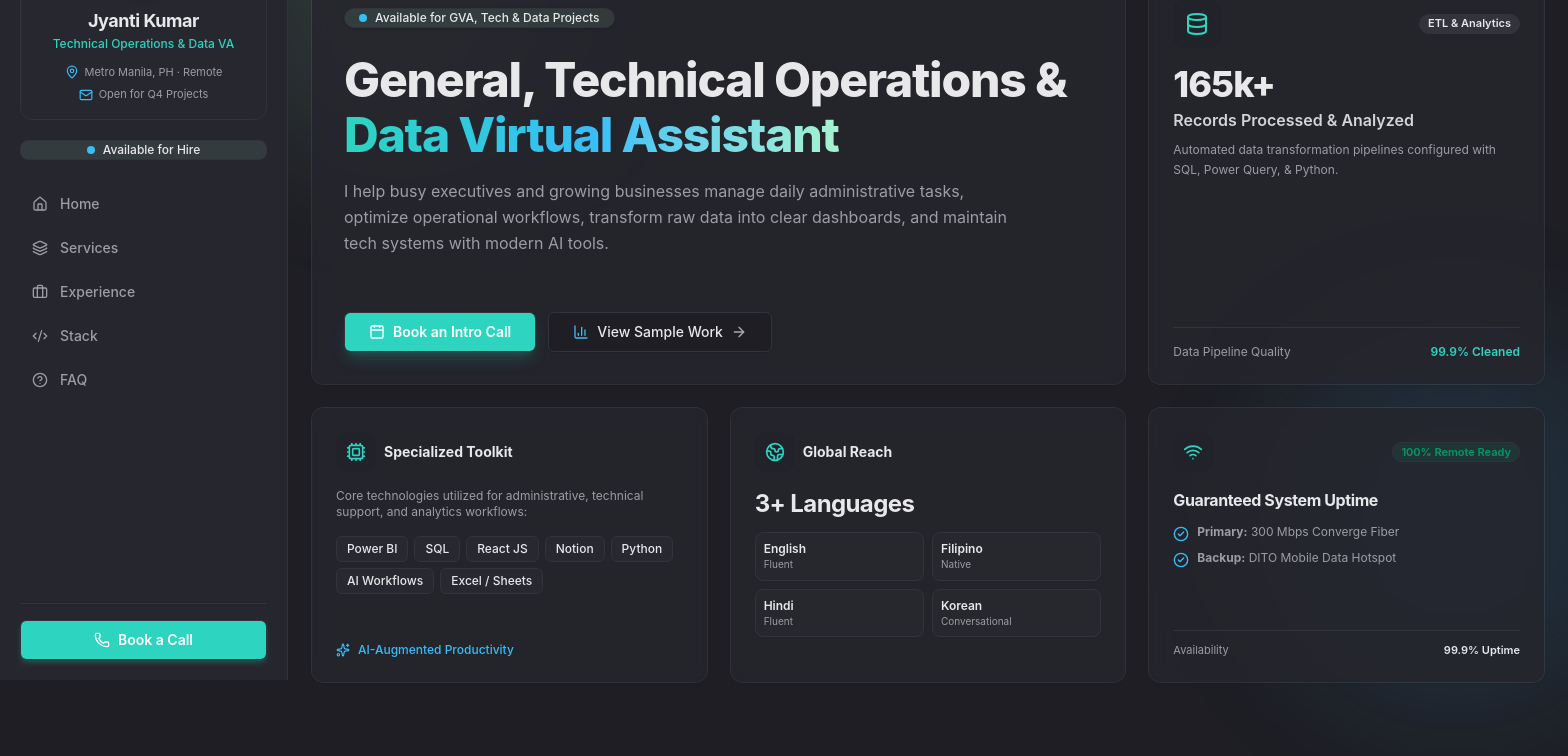
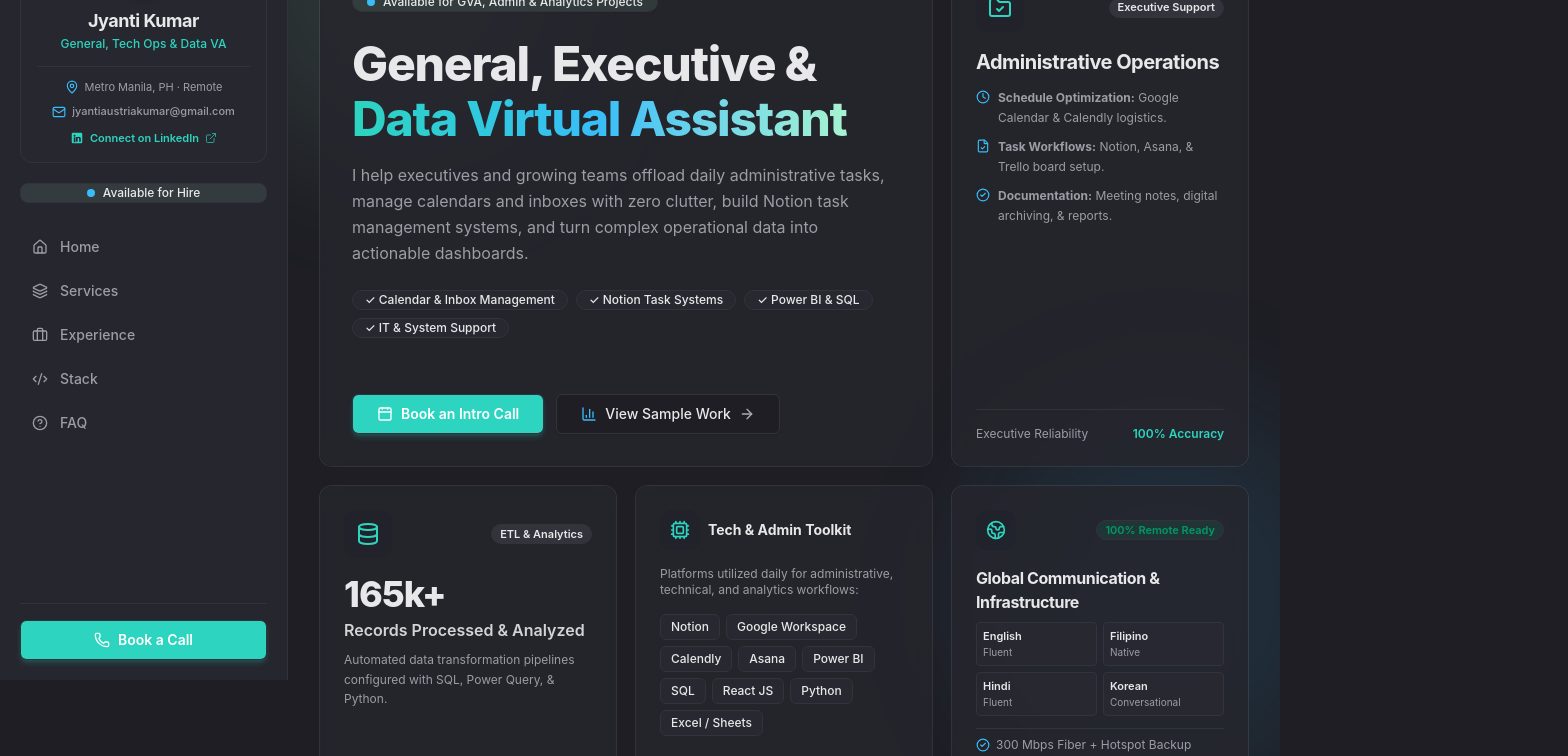
Before and after one commit to jyantikumar/va-portfolio, a React (Vite) app: page / in a window 1280 px wide. Shown: the part 120-876 px from the top of the page, 1568 px wide, since content can reach past the window. Built offline with nearby package versions, Linux system fonts and the light colour scheme.

Commit message:
that's it i think

```diff
--- a/src/App.jsx
+++ b/src/App.jsx
@@ -9,11 +9,12 @@ import ContactSection from "@/components/sections/ContactSection"
 
 function App() {
   return (
-    <div className="min-h-screen bg-background text-foreground flex flex-col lg:flex-row">
-      {/* Fixed Sidebar */}
+    <div className="min-h-screen bg-background text-foreground">
+      {/* Fixed Sidebar Navigation */}
       <Navbar />
-      {/* Main Content Area Offset */}
-      <div className="flex-1 w-full lg:ml-72 pt-16 lg:pt-0 flex flex-col min-h-screen">
+
+      {/* Main Content Area Offset (Padding prevents width overflow math errors) */}
+      <div className="lg:pl-72 pt-16 lg:pt-0 flex flex-col min-h-screen">
         <main className="flex-1">
           <HeroSection />
           <ServicesSection />
@@ -23,8 +24,7 @@ function App() {
           <ContactSection />
         </main>
 
-        {/* Footer positioned inside the content offset */}
-        <Footer />
+        {/* Footer */}
       </div>
     </div>
   )
--- a/src/components/layout/Navbar.jsx
+++ b/src/components/layout/Navbar.jsx
@@ -8,19 +8,34 @@ import {
   Menu,
   X,
   ChevronRight,
-  Sparkles,
   MapPin,
   Mail,
-  Home
+  Home,
+  ExternalLink
 } from 'lucide-react';
 import { Button } from "@/components/ui/button";
 import { Badge } from "@/components/ui/badge";
 
+// Inline LinkedIn Icon SVG Component
+function LinkedInIcon({ className = "w-3.5 h-3.5" }) {
+  return (
+    <svg
+      className={className}
+      fill="currentColor"
+      viewBox="0 0 24 24"
+      aria-hidden="true"
+    >
+      <path d="M19 3a2 2 0 0 1 2 2v14a2 2 0 0 1-2 2H5a2 2 0 0 1-2-2V5a2 2 0 0 1 2-2h14m-.5 15.5v-5.3a3.26 3.26 0 0 0-3.26-3.26c-.85 0-1.84.52-2.28 1.3v-1.11h-2.79v8.37h2.79v-4.93c0-.77.62-1.4 1.39-1.4a1.4 1.4 0 0 1 1.4 1.4v4.93h2.75M6.46 10.9v8.37H9.2V10.9H6.46M7.83 6.64a1.68 1.68 0 1 0 0 3.36 1.68 1.68 0 0 0 0-3.36Z" />
+    </svg>
+  );
+}
+
 export default function SidebarNavigation() {
   const [isOpen, setIsOpen] = useState(false);
 
-  // Replace '/profile.jpg' with the exact filename in your public folder (e.g., '/profile.png', '/avatar.jpg')
   const profileImageSrc = "/Formal.jpg";
+  const emailAddress = "jyantiaustriakumar@gmail.com";
+  const linkedinUrl = "https://www.linkedin.com/in/jyantikumar";
 
   const navItems = [
     { label: "Home", href: "#hero", icon: Home },
@@ -40,7 +55,6 @@ export default function SidebarNavigation() {
             alt="Jyanti Kumar"
             className="w-9 h-9 rounded-full object-cover border border-border"
             onError={(e) => {
-              // Fallback if image path is different
               e.currentTarget.style.display = 'none';
             }}
           />
@@ -107,19 +121,37 @@ export default function SidebarNavigation() {
               Jyanti Kumar
             </h2>
             <p className="text-xs text-teal-brand dark:text-cyan-accent font-medium mt-0.5">
-              Technical Operations & Data VA
+              General, Tech Ops & Data VA
             </p>
 
-            {/* Basic Info Badges */}
-            <div className="mt-3 flex flex-col gap-1.5 w-full text-[11px] text-muted-foreground">
+            {/* Direct Contact Details */}
+            <div className="mt-3.5 flex flex-col gap-2 w-full text-[11px] text-muted-foreground pt-3 border-t border-border/50">
               <div className="flex items-center justify-center gap-1.5">
                 <MapPin className="w-3.5 h-3.5 text-cyan-accent shrink-0" />
                 <span>Metro Manila, PH · Remote</span>
               </div>
-              <div className="flex items-center justify-center gap-1.5">
+
+              <a
+                href={`mailto:${emailAddress}`}
+                className="flex items-center justify-center gap-1.5 hover:text-cyan-accent transition-colors group"
+                title={emailAddress}
+              >
                 <Mail className="w-3.5 h-3.5 text-cyan-accent shrink-0" />
-                <span className="truncate">Open for Q4 Projects</span>
-              </div>
+                <span className="truncate max-w-[180px] group-hover:underline font-medium">
+                  {emailAddress}
+                </span>
+              </a>
+
+              <a
+                href={linkedinUrl}
+                target="_blank"
+                rel="noopener noreferrer"
+                className="flex items-center justify-center gap-1.5 text-teal-brand dark:text-cyan-accent hover:underline font-semibold mt-0.5"
+              >
+                <LinkedInIcon className="w-3.5 h-3.5 shrink-0" />
+                <span>Connect on LinkedIn</span>
+                <ExternalLink className="w-3 h-3 opacity-70" />
+              </a>
             </div>
           </div>
 
@@ -157,10 +189,8 @@ export default function SidebarNavigation() {
           </nav>
         </div>
 
-        {/* Bottom Section: Call to Action & Subtext */}
+        {/* Bottom Section: Call to Action */}
         <div className="space-y-3 pt-4 border-t border-border mt-6">
-
-
           <Button
             size="lg"
             asChild
--- a/src/components/sections/HeroSection.jsx
+++ b/src/components/sections/HeroSection.jsx
@@ -8,7 +8,10 @@ import {
   ArrowRight,
   CheckCircle2,
   Sparkles,
-  Cpu
+  Cpu,
+  FolderCheck,
+  Clock,
+  FileCheck
 } from 'lucide-react';
 import { Button } from '@/components/ui/button';
 import { Badge } from '@/components/ui/badge';
@@ -16,49 +19,69 @@ import { Card } from '@/components/ui/card';
 
 export default function HeroSection() {
   return (
-    <section id="hero" className="relative overflow-hidden bg-background py-16 lg:py-24 border-b border-border">
+    <section id="hero" className="relative overflow-hidden bg-background py-12 lg:py-20 border-b border-border">
       {/* Background Subtle Gradient Highlights */}
       <div className="absolute -top-24 -left-20 w-96 h-96 bg-sage/10 rounded-full blur-3xl pointer-events-none" />
       <div className="absolute top-1/2 -right-20 w-96 h-96 bg-cyan-accent/10 rounded-full blur-3xl pointer-events-none" />
 
-      <div className="container max-w-full max-w-none mx-auto px-4 sm:px-6 relative z-10">
+      {/* Container constrained to max-w-7xl for clean fit beside sidebar */}
+      <div className="w-full max-w-7xl mx-auto px-4 sm:px-6 lg:px-8 relative z-10">
+
         {/* Bento Grid */}
-        <div className="grid grid-cols-1 md:grid-cols-12 gap-4 sm:gap-6">
+        <div className="grid grid-cols-1 md:grid-cols-2 xl:grid-cols-12 gap-4 sm:gap-5">
 
           {/* Tile 1: Main Hero & Intro (Large Banner) */}
-          <Card className="md:col-span-12 lg:col-span-8 border-border bg-card/80 backdrop-blur-sm p-6 sm:p-8 flex flex-col justify-between shadow-sm hover:border-cyan-accent/40 transition-all duration-300">
+          <Card className="md:col-span-2 xl:col-span-8 border-border bg-card/80 backdrop-blur-sm p-6 sm:p-8 flex flex-col justify-between shadow-xs hover:border-cyan-accent/40 transition-all duration-300">
             <div>
               {/* Availability Badge */}
               <div className="flex items-center gap-2 mb-6">
                 <Badge
                   variant="outline"
-                  className="px-3.5 py-1.5 border-sage/40 bg-sage/10 text-foreground flex items-center gap-2 rounded-full text-xs font-medium shadow-sm hover:bg-sage/20 transition-all"
+                  className="px-3.5 py-1.5 border-sage/40 bg-sage/10 text-foreground flex items-center gap-2 rounded-full text-xs font-medium shadow-xs hover:bg-sage/20 transition-all"
                 >
                   <span className="relative flex h-2 w-2">
                     <span className="animate-ping absolute inline-flex h-full w-full rounded-full bg-cyan-accent opacity-75"></span>
                     <span className="relative inline-flex rounded-full h-2 w-2 bg-cyan-accent"></span>
                   </span>
-                  Available for GVA, Tech & Data Projects
+                  Available for GVA, Admin & Analytics Projects
                 </Badge>
               </div>
 
               <h1 className="text-3xl sm:text-4xl lg:text-5xl font-extrabold tracking-tight text-foreground leading-[1.15]">
-                General, Technical Operations & <br className="hidden sm:inline" />
+                General, Executive & <br className="hidden sm:inline" />
                 <span className="text-transparent bg-clip-text bg-gradient-to-r from-teal-brand via-cyan-accent to-sage">
                   Data Virtual Assistant
                 </span>
               </h1>
 
               <p className="mt-4 text-sm sm:text-base text-muted-foreground leading-relaxed max-w-2xl">
-                I help busy executives and growing businesses manage daily administrative tasks, optimize operational workflows, transform raw data into clear dashboards, and maintain tech systems with modern AI tools.
+                I help executives and growing teams offload daily administrative tasks, manage calendars and inboxes with zero clutter, build Notion task management systems, and turn complex operational data into actionable dashboards.
               </p>
+
+              {/* Quick Admin & Tech Highlights */}
+              <div className="mt-6 flex flex-wrap gap-2">
+                {[
+                  "Calendar & Inbox Management",
+                  "Notion Task Systems",
+                  "Power BI & SQL",
+                  "IT & System Support"
+                ].map((item, idx) => (
+                  <Badge
+                    key={idx}
+                    variant="secondary"
+                    className="text-xs bg-muted/80 text-foreground font-medium px-3 py-1 border border-border/50"
+                  >
+                    ✓ {item}
+                  </Badge>
+                ))}
+              </div>
             </div>
 
             {/* Action Buttons */}
             <div className="mt-8 flex flex-col sm:flex-row items-stretch sm:items-center gap-3">
               <Button
                 size="lg"
-                className="bg-teal-brand hover:bg-teal-brand-hover text-white shadow-lg shadow-teal-brand/20 gap-2 font-semibold px-6"
+                className="bg-teal-brand hover:bg-teal-brand-hover text-white shadow-md shadow-teal-brand/20 gap-2 font-semibold px-6"
               >
                 <Calendar className="w-4 h-4" />
                 Book an Intro Call
@@ -76,8 +99,46 @@ export default function HeroSection() {
             </div>
           </Card>
 
-          {/* Tile 2: Key Metric - Data Volume */}
-          <Card className="md:col-span-6 lg:col-span-4 border-border bg-card/80 backdrop-blur-sm p-6 flex flex-col justify-between shadow-sm hover:border-cyan-accent/40 transition-all duration-300">
+          {/* Tile 2: Executive & Administrative Operations Spotlight */}
+          <Card className="md:col-span-1 xl:col-span-4 border-border bg-card/80 backdrop-blur-sm p-6 flex flex-col justify-between shadow-xs hover:border-cyan-accent/40 transition-all duration-300">
+            <div>
+              <div className="flex items-center justify-between mb-4">
+                <div className="p-3 rounded-xl bg-navy/10 dark:bg-sage/10 text-teal-brand dark:text-sage shrink-0">
+                  <FolderCheck className="w-6 h-6" />
+                </div>
+                <Badge variant="secondary" className="text-[11px] font-semibold">
+                  Executive Support
+                </Badge>
+              </div>
+
+              <div className="text-xl font-bold text-foreground tracking-tight">
+                Administrative Operations
+              </div>
+
+              <ul className="mt-3 space-y-2.5 text-xs text-muted-foreground leading-relaxed">
+                <li className="flex items-start gap-2">
+                  <Clock className="w-3.5 h-3.5 text-cyan-accent shrink-0 mt-0.5" />
+                  <span><strong>Schedule Optimization:</strong> Google Calendar & Calendly logistics.</span>
+                </li>
+                <li className="flex items-start gap-2">
+                  <FileCheck className="w-3.5 h-3.5 text-cyan-accent shrink-0 mt-0.5" />
+                  <span><strong>Task Workflows:</strong> Notion, Asana, & Trello board setup.</span>
+                </li>
+                <li className="flex items-start gap-2">
+                  <CheckCircle2 className="w-3.5 h-3.5 text-cyan-accent shrink-0 mt-0.5" />
+                  <span><strong>Documentation:</strong> Meeting notes, digital archiving, & reports.</span>
+                </li>
+              </ul>
+            </div>
+
+            <div className="mt-6 pt-4 border-t border-border/60 flex items-center justify-between text-xs text-muted-foreground">
+              <span>Executive Reliability</span>
+              <span className="font-semibold text-teal-brand dark:text-sage">100% Accuracy</span>
+            </div>
+          </Card>
+
+          {/* Tile 3: Key Metric - Data Volume */}
+          <Card className="md:col-span-1 xl:col-span-4 border-border bg-card/80 backdrop-blur-sm p-6 flex flex-col justify-between shadow-xs hover:border-cyan-accent/40 transition-all duration-300">
             <div>
               <div className="flex items-center justify-between mb-4">
                 <div className="p-3 rounded-xl bg-navy/10 dark:bg-sage/10 text-teal-brand dark:text-sage shrink-0">
@@ -99,25 +160,28 @@ export default function HeroSection() {
             </div>
 
             <div className="mt-6 pt-4 border-t border-border/60 flex items-center justify-between text-xs text-muted-foreground">
-              <span>Data Pipeline Quality</span>
+              <span>Data Quality</span>
               <span className="font-semibold text-teal-brand dark:text-sage">99.9% Cleaned</span>
             </div>
           </Card>
 
-          {/* Tile 3: Core Tech Toolkit */}
-          <Card className="md:col-span-6 lg:col-span-4 border-border bg-card/80 backdrop-blur-sm p-6 flex flex-col justify-between shadow-sm hover:border-cyan-accent/40 transition-all duration-300">
+          {/* Tile 4: Core Tech & Admin Toolkit */}
+          <Card className="md:col-span-1 xl:col-span-4 border-border bg-card/80 backdrop-blur-sm p-6 flex flex-col justify-between shadow-xs hover:border-cyan-accent/40 transition-all duration-300">
             <div>
               <div className="flex items-center gap-2 mb-4">
                 <div className="p-2.5 rounded-xl bg-navy/10 dark:bg-sage/10 text-teal-brand dark:text-sage">
                   <Cpu className="w-5 h-5" />
                 </div>
-                <h3 className="font-bold text-foreground text-sm">Specialized Toolkit</h3>
+                <h3 className="font-bold text-foreground text-sm">Tech & Admin Toolkit</h3>
               </div>
               <p className="text-xs text-muted-foreground mb-4">
-                Core technologies utilized for administrative, technical support, and analytics workflows:
+                Platforms utilized daily for administrative, technical, and analytics workflows:
               </p>
               <div className="flex flex-wrap gap-1.5">
-                {['Power BI', 'SQL', 'React JS', 'Notion', 'Python', 'AI Workflows', 'Excel / Sheets'].map((tool, idx) => (
+                {[
+                  'Notion', 'Google Workspace', 'Calendly', 'Asana',
+                  'Power BI', 'SQL', 'React JS', 'Python', 'Excel / Sheets'
+                ].map((tool, idx) => (
                   <span
                     key={idx}
                     className="text-xs px-2.5 py-1 rounded-md bg-muted/80 text-foreground font-medium border border-border/50"
@@ -130,44 +194,16 @@ export default function HeroSection() {
 
             <div className="mt-6 flex items-center gap-2 text-xs text-cyan-accent font-medium">
               <Sparkles className="w-3.5 h-3.5 shrink-0" />
-              <span>AI-Augmented Productivity</span>
+              <span>AI-Augmented Workflows</span>
             </div>
           </Card>
 
-          {/* Tile 4: Multilingual Communication */}
-          <Card className="md:col-span-6 lg:col-span-4 border-border bg-card/80 backdrop-blur-sm p-6 flex flex-col justify-between shadow-sm hover:border-cyan-accent/40 transition-all duration-300">
-            <div>
-              <div className="flex items-center gap-2 mb-4">
-                <div className="p-2.5 rounded-xl bg-navy/10 dark:bg-sage/10 text-teal-brand dark:text-sage">
-                  <Globe2 className="w-5 h-5" />
-                </div>
-                <h3 className="font-bold text-foreground text-sm">Global Reach</h3>
-              </div>
-              <div className="text-2xl font-bold text-foreground tracking-tight mb-3">
-                3+ Languages
-              </div>
-              <div className="grid grid-cols-2 gap-2">
-                {[
-                  { lang: 'English', level: 'Fluent' },
-                  { lang: 'Filipino', level: 'Native' },
-                  { lang: 'Hindi', level: 'Fluent' },
-                  { lang: 'Korean', level: 'Conversational' }
-                ].map((item, idx) => (
-                  <div key={idx} className="p-2 rounded-lg bg-muted/50 border border-border/40">
-                    <div className="text-xs font-semibold text-foreground">{item.lang}</div>
-                    <div className="text-[10px] text-muted-foreground">{item.level}</div>
-                  </div>
-                ))}
-              </div>
-            </div>
-          </Card>
-
-          {/* Tile 5: Remote Infrastructure & Reliability */}
-          <Card className="md:col-span-6 lg:col-span-4 border-border bg-card/80 backdrop-blur-sm p-6 flex flex-col justify-between shadow-sm hover:border-cyan-accent/40 transition-all duration-300">
+          {/* Tile 5: Multilingual Communication & Remote Infrastructure */}
+          <Card className="md:col-span-1 xl:col-span-4 border-border bg-card/80 backdrop-blur-sm p-6 flex flex-col justify-between shadow-xs hover:border-cyan-accent/40 transition-all duration-300">
             <div>
               <div className="flex items-center justify-between mb-4">
                 <div className="p-2.5 rounded-xl bg-navy/10 dark:bg-sage/10 text-teal-brand dark:text-sage">
-                  <Wifi className="w-5 h-5" />
+                  <Globe2 className="w-5 h-5" />
                 </div>
                 <Badge variant="outline" className="text-[11px] border-emerald-500/30 bg-emerald-500/10 text-emerald-600 dark:text-emerald-400 font-semibold">
                   100% Remote Ready
@@ -175,24 +211,34 @@ export default function HeroSection() {
               </div>
 
               <div className="text-base font-bold text-foreground tracking-tight mb-2">
-                Guaranteed System Uptime
+                Global Communication & Infrastructure
               </div>
 
-              <div className="space-y-2 mt-3">
-                <div className="flex items-start gap-2 text-xs text-muted-foreground">
-                  <CheckCircle2 className="w-4 h-4 text-cyan-accent shrink-0 mt-0.5" />
-                  <span><strong>Primary:</strong> 300 Mbps Converge Fiber</span>
-                </div>
-                <div className="flex items-start gap-2 text-xs text-muted-foreground">
-                  <CheckCircle2 className="w-4 h-4 text-cyan-accent shrink-0 mt-0.5" />
-                  <span><strong>Backup:</strong> DITO Mobile Data Hotspot</span>
+              <div className="grid grid-cols-2 gap-1.5 mb-3">
+                {[
+                  { lang: 'English', level: 'Fluent' },
+                  { lang: 'Filipino', level: 'Native' },
+                  { lang: 'Hindi', level: 'Fluent' },
+                  { lang: 'Korean', level: 'Conversational' }
+                ].map((item, idx) => (
+                  <div key={idx} className="p-1.5 rounded bg-muted/50 border border-border/40 text-[11px]">
+                    <span className="font-semibold text-foreground">{item.lang}</span>
+                    <span className="text-muted-foreground block text-[10px]">{item.level}</span>
+                  </div>
+                ))}
+              </div>
+
+              <div className="space-y-1 pt-2 border-t border-border/50 text-xs text-muted-foreground">
+                <div className="flex items-center gap-1.5">
+                  <CheckCircle2 className="w-3.5 h-3.5 text-cyan-accent shrink-0" />
+                  <span>300 Mbps Fiber + Hotspot Backup</span>
                 </div>
               </div>
             </div>
 
             <div className="mt-4 pt-3 border-t border-border/60 text-[11px] text-muted-foreground flex items-center justify-between">
-              <span>Availability</span>
-              <span className="font-semibold text-foreground">99.9% Uptime</span>
+              <span>System Uptime</span>
+              <span className="font-semibold text-foreground">99.9% Reliable</span>
             </div>
           </Card>
 
```
